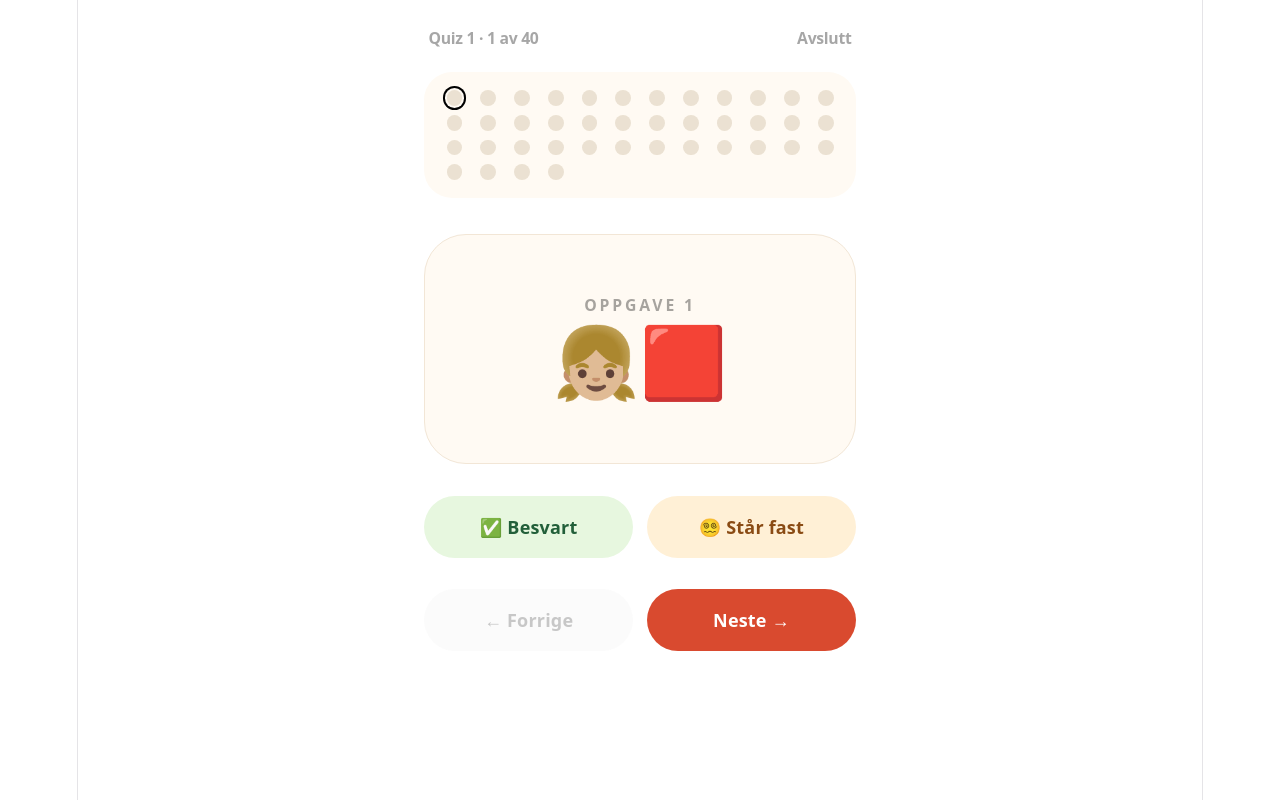
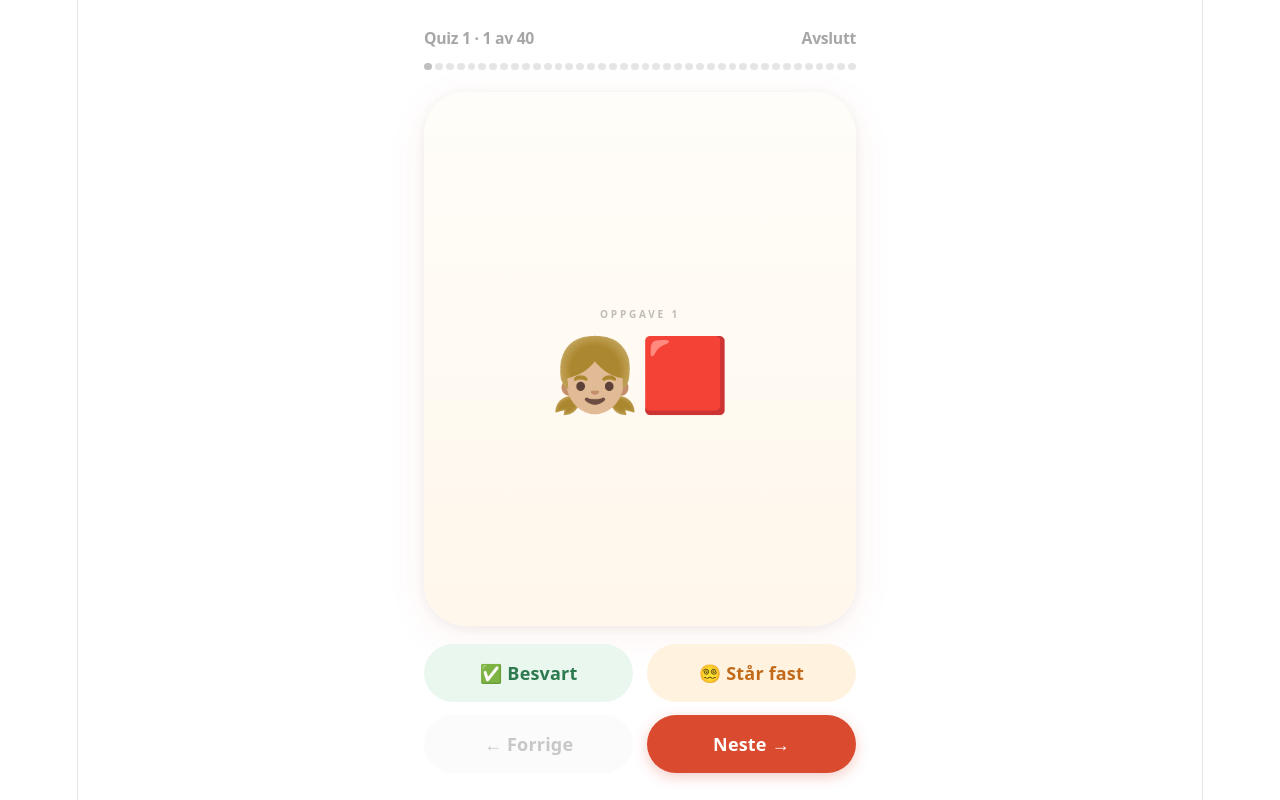
Before and after one commit to pia-scarvounis/emoji-musikkquiz-v1, a React (Vite) app: page / in a window 1280 px wide. Both pictures are taken after a click on the button "Quiz 1 🎵". Built offline with nearby package versions, Linux system fonts and the light colour scheme.

Commit message:
endret kort

```diff
--- a/src/App.css
+++ b/src/App.css
@@ -32,3 +32,18 @@
   display: inline-block;
   animation: heartPop 1.6s ease-in-out infinite;
 }
+
+@keyframes questionSlide {
+  from {
+    opacity: 0;
+    transform: translateY(10px) scale(0.98);
+  }
+  to {
+    opacity: 1;
+    transform: translateY(0) scale(1);
+  }
+}
+
+.question-card {
+  animation: questionSlide 0.25s cubic-bezier(0.34, 1.2, 0.64, 1);
+}
--- a/src/App.jsx
+++ b/src/App.jsx
@@ -135,104 +135,98 @@ function nextQuestion() {
     }
   }
 
-  function getDotColor(index) {
-    if (statuses[index] === "answered") return "bg-[#3c9f64]";
-    if (statuses[index] === "stuck") return "bg-[#d94a2f]";
-    return "bg-[#ebe1d2]";
-  }
 
   if (screen === "quiz") {
     return (
-      <main className="min-h-screen bg-white px-5 py-6 text-[#171717]">
-        <section className="mx-auto flex w-full max-w-sm flex-col items-center text-center">
-          <div className="flex w-full items-center justify-between px-1">
+      <main className="relative flex h-dvh flex-col bg-white px-5 py-6 text-[#171717]">
+        <section className="mx-auto flex w-full max-w-sm flex-1 flex-col text-center">
+
+          <div className="flex w-full items-center justify-between">
             <p className="text-sm font-black tracking-[-0.3px] text-black/35">
-              {selectedQuiz === "quizOne" ? "Quiz 1" : "Quiz 2"} · {question.id} av{" "}
-              {questions.length}
+              {selectedQuiz === "quizOne" ? "Quiz 1" : "Quiz 2"} · {question.id} av {questions.length}
             </p>
-
-     <button
-  onClick={() => {
-    celebrate();
-    setScreen("done");
-  }}
-  className="text-sm font-black tracking-[-0.3px] text-black/35"
->
-  Avslutt
-</button>
+            <button
+              onClick={() => { celebrate(); setScreen("done"); }}
+              className="text-sm font-black tracking-[-0.3px] text-black/35"
+            >
+              Avslutt
+            </button>
           </div>
 
-          <div className="mt-5 grid w-full grid-cols-12 gap-2 rounded-[28px] bg-[#fffaf3] px-4 py-4">
+          <div className="mt-3 flex w-full gap-[3px]">
             {questions.map((item, index) => {
+              const status = statuses[index];
               const isActive = index === currentQuestion;
-
               return (
                 <button
                   key={item.id}
                   onClick={() => setCurrentQuestion(index)}
-                  className={`mx-auto h-3.5 w-3.5 rounded-full transition ${getDotColor(
-                    index
-                  )} ${
-                    isActive
-                      ? "ring-2 ring-black ring-offset-2 ring-offset-[#fffaf3]"
-                      : ""
+                  aria-label={`Gå til oppgave ${item.id}`}
+                  className={`h-1.5 flex-1 rounded-full transition-colors duration-200 ${
+                    status === "answered"
+                      ? "bg-[#3c9f64]"
+                      : status === "stuck"
+                      ? "bg-[#d94a2f]"
+                      : isActive
+                      ? "bg-black/25"
+                      : "bg-black/10"
                   }`}
-                  aria-label={`Gå til oppgave ${item.id}`}
                 />
               );
             })}
           </div>
 
-          <div className="mt-8 flex min-h-[230px] w-full flex-col items-center justify-center rounded-[42px] border border-[#f2e6d6] bg-[#fffaf3] px-6">
-            <p className="mb-6 text-sm font-black uppercase tracking-[0.18em] text-black/35">
+          <div
+            key={currentQuestion}
+            className="question-card mt-5 flex flex-1 w-full flex-col items-center justify-center rounded-[42px] bg-gradient-to-b from-[#fffdf9] to-[#fff7eb] shadow-[0_8px_40px_rgba(217,74,47,0.07),0_2px_12px_rgba(0,0,0,0.06)]"
+          >
+            <p className="mb-5 text-[10px] font-black uppercase tracking-[0.28em] text-black/25">
               Oppgave {question.id}
             </p>
-
-            <p className="break-words text-[70px] leading-tight">
+            <p className="break-words px-8 text-[72px] leading-tight">
               {question.emojis}
             </p>
           </div>
 
-          <div className="mt-7 grid w-full grid-cols-2 gap-3">
+          <div className="mt-4 grid w-full grid-cols-2 gap-3">
             <button
               onClick={() => setStatus("answered")}
-              className={`rounded-full px-5 py-4 font-black transition active:scale-[0.98] ${
+              className={`rounded-full px-5 py-3.5 font-black transition active:scale-[0.98] ${
                 statuses[currentQuestion] === "answered"
-                  ? "bg-[#3c9f64] text-white"
-                  : "bg-[#e7f7df] text-[#225f39]"
+                  ? "bg-[#3c9f64] text-white shadow-[0_4px_12px_rgba(60,159,100,0.3)]"
+                  : "bg-[#eaf7ef] text-[#2d7a4e]"
               }`}
             >
               ✅ Besvart
             </button>
-
             <button
               onClick={() => setStatus("stuck")}
-              className={`rounded-full px-5 py-4 font-black transition active:scale-[0.98] ${
+              className={`rounded-full px-5 py-3.5 font-black transition active:scale-[0.98] ${
                 statuses[currentQuestion] === "stuck"
-                  ? "bg-[#d94a2f] text-white"
-                  : "bg-[#fff0d6] text-[#8a4b14]"
+                  ? "bg-[#d94a2f] text-white shadow-[0_4px_12px_rgba(217,74,47,0.3)]"
+                  : "bg-[#fff3e0] text-[#c26a1a]"
               }`}
             >
               😵‍💫 Står fast
             </button>
           </div>
 
-          <div className="mt-7 flex w-full gap-3">
+          <div className="mt-3 flex w-full gap-3">
             <button
               onClick={previousQuestion}
               disabled={currentQuestion === 0}
-              className="w-full rounded-full bg-[#f4f4f4] px-5 py-4 font-black text-black/60 transition active:scale-[0.98] disabled:opacity-35"
+              className="w-full rounded-full bg-[#f4f4f4] px-5 py-3.5 font-black text-black/60 transition active:scale-[0.98] disabled:opacity-35"
             >
               ← Forrige
             </button>
-
             <button
               onClick={nextQuestion}
-              className="w-full rounded-full bg-[#d94a2f] px-5 py-4 font-black text-white transition active:scale-[0.98]"
+              className="w-full rounded-full bg-[#d94a2f] px-5 py-3.5 font-black text-white shadow-[0_4px_14px_rgba(217,74,47,0.28)] transition active:scale-[0.98]"
             >
               {isLastQuestion ? "Ferdig →" : "Neste →"}
             </button>
           </div>
+
         </section>
       </main>
     );
```
